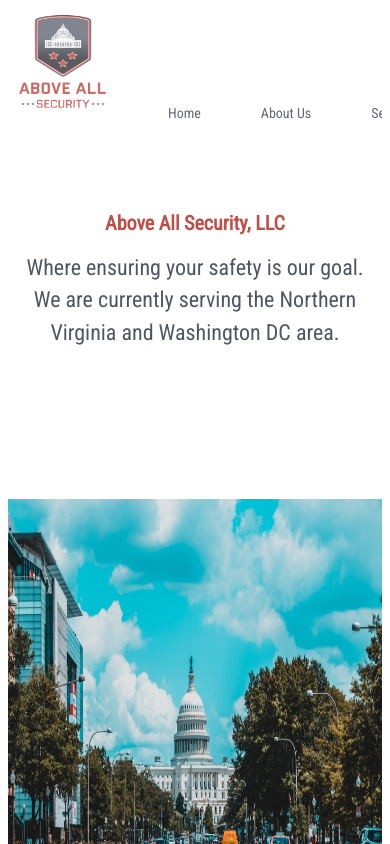
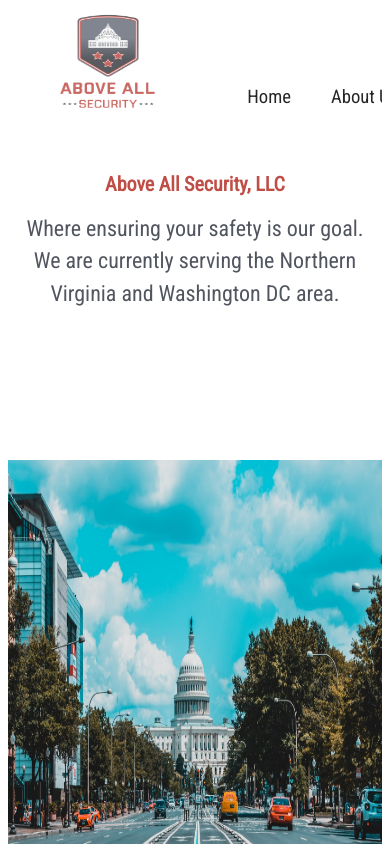
Before and after one commit to AMSpears/above-all-security, a React (Create React App) app: page / in a window 390 px wide. Shown: the top 844 px of the page. Built offline with nearby package versions, Linux system fonts and the light colour scheme.

Commit message:
adjust header alignment and responsiveness to other devices

```diff
--- a/public/index.html
+++ b/public/index.html
@@ -9,7 +9,7 @@
       homescreen on Android. See https://developers.google.com/web/fundamentals/engage-and-retain/web-app-manifest/
     -->
     <link rel="manifest" href="%PUBLIC_URL%/manifest.json">
-    <link rel="shortcut icon" href="%PUBLIC_URL%/above_all_security_logo.png">
+    <link rel="shortcut icon" href="%PUBLIC_URL%/above_all_security_logo.ico">
     <link href="https://fonts.googleapis.com/css?family=Domine|Playfair+Display|Roboto+Slab|Rokkitt|Roboto+Condensed" rel="stylesheet">
     <link rel="stylesheet" href="https://use.fontawesome.com/releases/v5.2.0/css/all.css" integrity="sha384-hWVjflwFxL6sNzntih27bfxkr27PmbbK/iSvJ+a4+0owXq79v+lsFkW54bOGbiDQ" crossorigin="anonymous">
 
--- a/src/components/Header/Header.css
+++ b/src/components/Header/Header.css
@@ -2,114 +2,87 @@ ul {
     list-style-type: none;
     margin: 0;
     padding: 0;
-    overflow: hidden;
+    overflow: auto;
+    white-space: nowrap;
 }
 
 li {
     float: left;
 }
 
+.links {
+    display: flex;
+    justify-content: flex-end;
+    margin-top: 75px;
+    margin-left: auto;
+    margin-right: 40px;
+    margin-bottom: 0;
+    flex-wrap: nowrap;
+}
+
 li a {
-    display: block;
-    color: #4b4e56;
-    text-align: center;
-    padding: 40px 30px;
+    margin-top: 38px;
+    margin-right: 60px;
     text-decoration: none;
+    color: #000000;
     font-family: "Roboto Condensed", serif;
     font-size: 20px;
+    line-height: 22px;
+    text-align: center;
 }
 
-li a:hover {
+.nav-links:hover {
     color: #bf4e47;
     opacity: 0.85;
 }
 
-img {
-    margin-right: 60px;
-}
 #logo {
     float: left;
+    margin-top: auto;
+    margin-left: 40px;
 }
 
-
-
-@media only screen and (max-width: 414px) {
+@media only screen and (max-width: 1470px) {
     ul {
-         overflow: auto;
-         white-space: nowrap;
+        overflow: auto;
+        white-space: nowrap;
     }
-
     ul li {
         display: inline-block;
-      }
-
+    }
     li {
         float: none;
     }
+}
 
-    li a {
-        font-size: 14px;
-    }
-
-    #logo {
-        float: none;
-    }
-
-    img {
-        margin-right: 20px;
+@media only screen and (max-width: 1024px) {
+    .links {
+        margin-left: auto;
     }
 }
 
-@media only screen and (max-width: 375px) {
-   ul {
-         overflow: auto;
-         white-space: nowrap;
+@media only screen and (max-width: 768px) {
+    .links {
+        margin-top: 75px;
+        margin-left: 900px;
+        margin-right: 0;
     }
+}
 
-    ul li {
-        display: inline-block;
-      }
-
-    li {
-        float: none;
+@media only screen and (max-width: 414px) {
+    .links {
+        margin-right: 0;
+        margin-left: 490pt;
+        margin-bottom: 0;
     }
 
     li a {
-        font-size: 14px;
+        margin-right: 30pt;
+        font-size: 14pt;
+        line-height: 22pt;
+        text-align: center;
+        margin-top: 0;
+        margin-bottom: 0;
     }
 
-    #logo {
-        float: none;
-    }
-
-    img {
-        margin-right: 20px;
-    }
 }
-
-@media only screen and (max-width: 320px) {
-   ul {
-         overflow: auto;
-         white-space: nowrap;
-    }
-
-    ul li {
-        display: inline-block;
-      }
-
-    li {
-        float: none;
-    }
-
-    li a {
-        font-size: 14px;
-    }
-
-    #logo {
-        float: none;
-    }
-
-    img {
-        margin-right: 20px;
-    }
-}
--- a/src/components/Header/Header.js
+++ b/src/components/Header/Header.js
@@ -5,13 +5,17 @@ import "./Header.css"
 
 const Header = () =>{
     return(
-        <ul>
-            <a id="logo" href= "/"><img src= {Logo} width= "110px" height= "110px" alt="logo"/></a>
-            <li><a href= "/">Home</a></li>
-            <li><a href= "#about-us">About Us</a></li>
-            <li><a href= "#services">Services</a></li>
-            <li><a href= "#contact-us">Contact Us</a></li>
-        </ul>
+        <div className="nav-container">
+            <ul id="main-nav">
+                <a id="logo" href= "/"><img src= {Logo} width= "120px" height= "110px" alt="logo"/></a>
+                <div className="links">
+                    <li><a href="/" className="nav-links">Home</a></li>
+                    <li><a href="#about-us" className="nav-links">About Us</a></li>
+                    <li><a href="#services" className="nav-links">Services</a></li>
+                    <li><a href="#contact-us" className="nav-links">Contact Us</a></li>
+                </div>
+            </ul>
+        </div>
     )
 }
 
```
Also changed, not shown: 1 other file (tests, documents, lock files or other folders).
